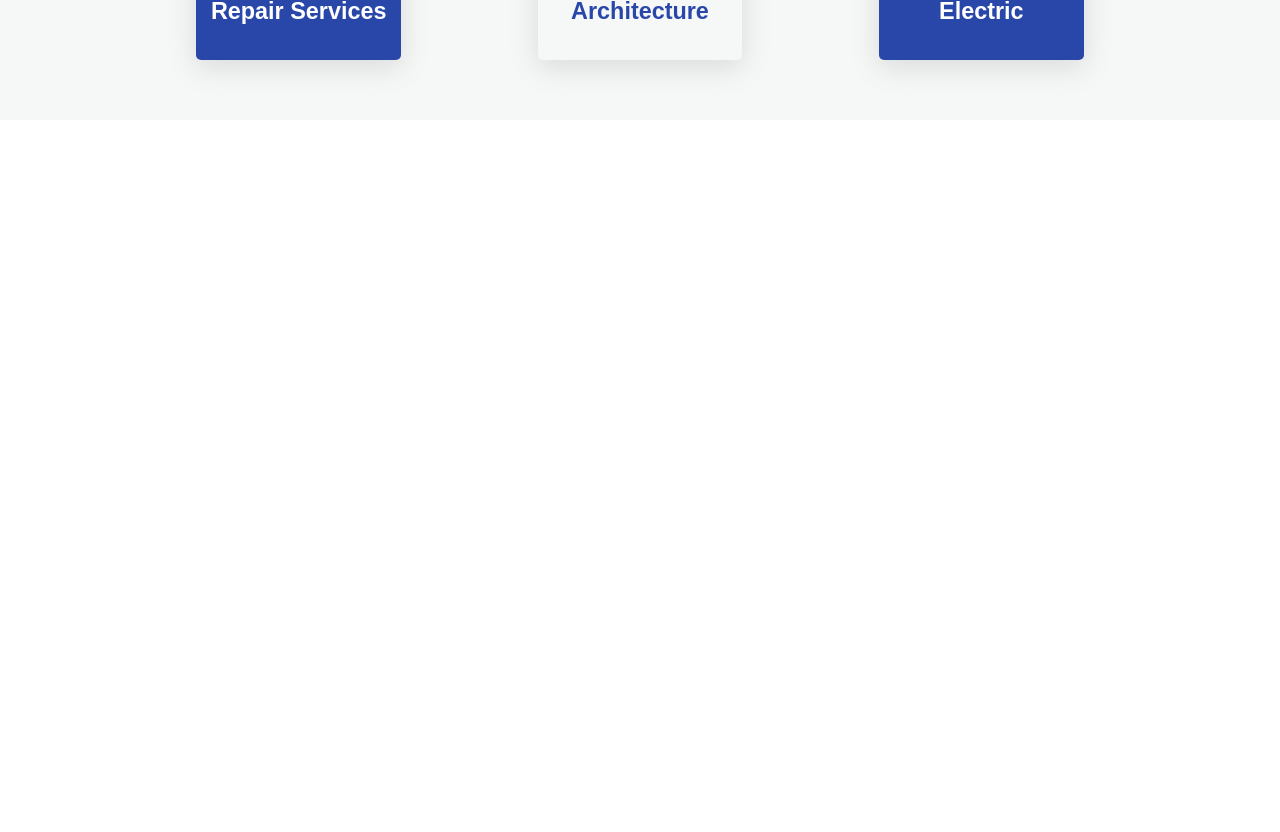
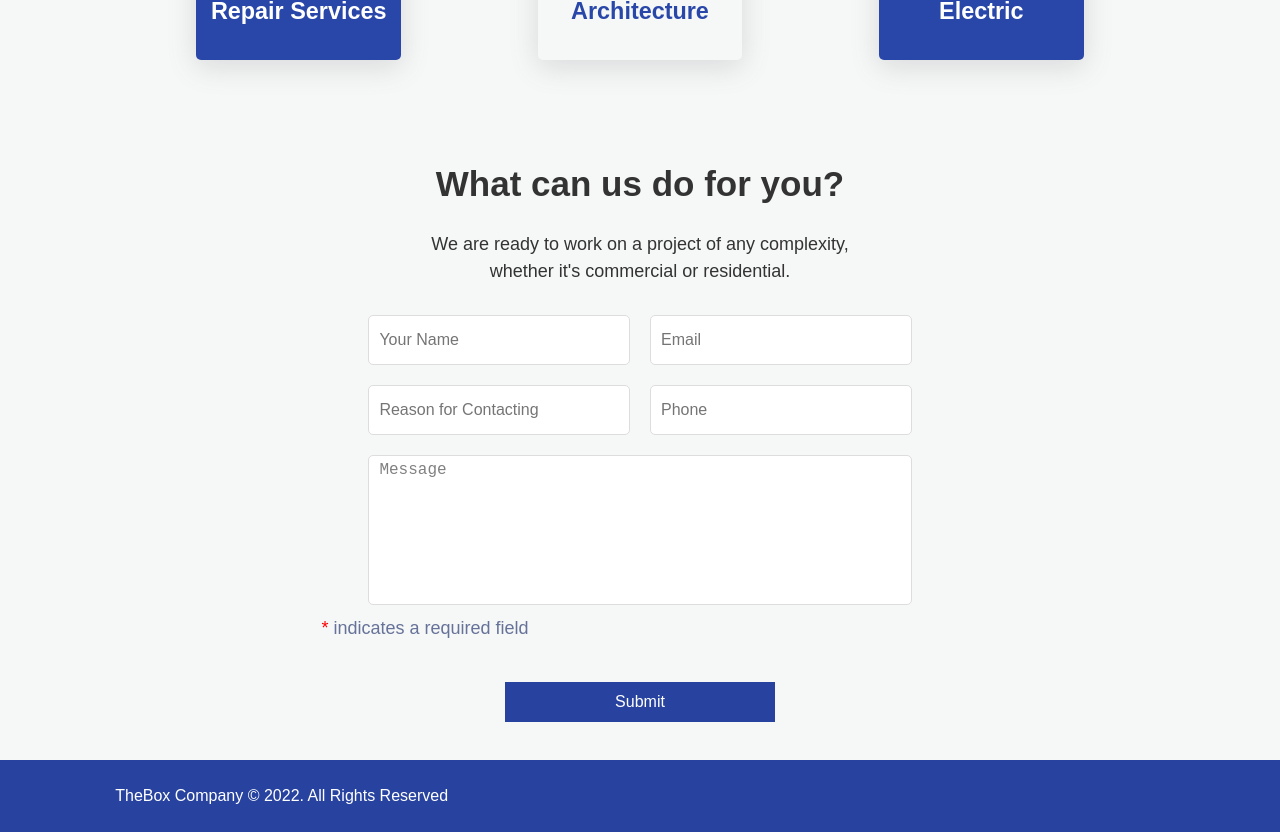
Before and after one commit to VaheM27/react_ujexner, a React (Create React App) app: page / in a window 1280 px wide. Shown: the part 1240-2072 px from the top of the page. Before the commit the page ends 1360 px from the top, so only its background shows below. Built offline with nearby package versions, Linux system fonts and the light colour scheme.

Commit message:
My Homework

```diff
--- a/src/Lesson5/App.jsx
+++ b/src/Lesson5/App.jsx
@@ -1,6 +1,8 @@
-import Navbar from "../components/Navbar/Navbar"
+import Navbar from "../components/Navbar/Navbar";
 import CardSection from "../components/CardSection/CardSection";
 import ServiceSection from "../components/ServiceSection/ServiceSection";
+import Register from "../components/Register/Register";
+import Footer from "../components/Footer/Footer";
 
 import './App.css';
 
@@ -10,6 +12,8 @@ function App() {
       <Navbar />
       <CardSection />
       <ServiceSection />
+      <Register />
+      <Footer />
     </div>
   );
 }
--- /dev/null
+++ b/src/components/Footer/Footer.css
@@ -0,0 +1,13 @@
+footer{
+    width: 100%;
+    height: 9vh;
+    background: #27439F;
+    display: flex;
+    justify-content: center;
+    align-items: center;
+}
+footer .txtBox{
+    width: 82%;
+    height: auto;
+    color: white;
+}
--- /dev/null
+++ b/src/components/Footer/Footer.jsx
@@ -0,0 +1,13 @@
+import "./Footer.css"
+
+const Footer = () => {
+    return(
+        <footer>
+            <div className="txtBox">
+                <p>TheBox Company &copy; 2022. All Rights Reserved</p>
+            </div>
+        </footer>
+    )
+}
+
+export default Footer
--- /dev/null
+++ b/src/components/Register/Register.css
@@ -0,0 +1,82 @@
+.formMain{
+    width: 100%;
+    height: 80vh;
+    display: flex;
+    justify-content: center;
+    align-items: center;
+    background: #F6F8F7;
+}
+.formBox{
+    width: 80%;
+    height: 70vh;
+    display: flex;
+    flex-direction: column;
+    justify-content: center;
+    align-items: center;
+    row-gap: 20px;
+}
+.formBox h2{
+    font-size: 35px;
+}
+.formBox p{
+    font-weight: 100;
+    width: 420px;
+    text-align: center;
+    font-size: 18px;
+}
+.formBox form {
+    width: 55%;
+    height: 40vh;
+    display: grid;
+    grid-template-columns: 1fr 1fr;
+    gap: 20px;
+    padding: 10px;
+}
+
+.formBox form input {
+    width: 100%;
+    height: 50px;
+    border-radius: 5px;
+    border: 1px solid #ddd;
+    padding: 5px 10px;
+    font-size: 1rem;
+    outline: none;
+}
+
+.formBox form textarea {
+    grid-column: 1 / -1;
+    width: 100%;
+    height: 150px;
+    border-radius: 5px;
+    border: 1px solid #ddd;
+    padding: 5px 10px;
+    resize: vertical;
+    font-size: 1rem;
+    box-sizing: border-box;
+    outline: none;
+    resize: none;
+}
+.formBox form textarea::placeholder{
+    color: gray;
+}
+.formBox .txt{
+    position: relative;
+    right: 215px;
+    bottom: 20px;
+    color: #667299;
+}
+.formBox .txt span{
+    color: red;
+}
+.formBox .subBtn{
+    background: #27439F;
+    width: 270px;
+    height: 6vh;
+    color: white;
+    border: none;
+    cursor: pointer;
+    transition: all ease .4s;
+}
+.formBox .subBtn:hover{
+    transform: scale(1.1);
+}
--- /dev/null
+++ b/src/components/Register/Register.jsx
@@ -0,0 +1,25 @@
+import "./Register.css";
+
+const Register = () => {
+  return (
+    <div className="formMain">
+      <div className="formBox">
+        <h2>What can us do for you?</h2>
+        <p>We are ready to work on a project of any complexity, whether it's commercial or residential.</p>
+        <form action="submit">
+          <input type="text" placeholder="Your Name" />
+          <input type="mail" placeholder="Email" />
+          <input type="text" placeholder="Reason for Contacting" />
+          <input type="text" placeholder="Phone" />
+          <textarea name="message" id="message" placeholder="Message"></textarea>
+        </form>
+        <p className="txt">
+          <span>*</span> indicates a required field
+        </p>
+        <button className="subBtn">Submit</button>
+      </div>
+    </div>
+  );
+};
+
+export default Register;
```
